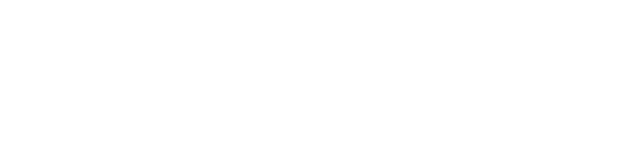
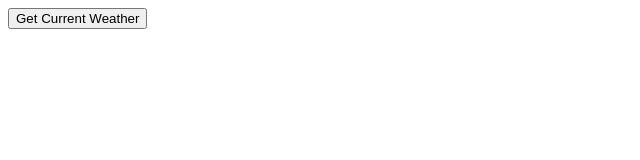
Before and after one commit to acciojob/weather-api-harshlad49, a website: page main.html in a window 1280 px wide. Shown: the whole page, without its empty margins (0-640 px from the left). Drawn offline with Linux system fonts and the light colour scheme.

Commit message:
created a submission

```diff
--- a/main.html
+++ b/main.html
@@ -1,16 +1,36 @@
 <!DOCTYPE html>
+<html lang="en">
+<head>
+  <meta charset="UTF-8">
+  <title>Weather App</title>
+</head>
+<body>
+  <button onclick="getWeather()">Get Current Weather</button>
+  <div id="weatherData"></div>
 
-<html>
+  <script>
+    async function getWeather() {
+      const apiKey = 'YOUR_API_KEY';  // Replace with your OpenWeatherMap API key
+      const city = 'London';
+      const apiUrl = `https://api.openweathermap.org/data/2.5/weather?q=${city}&appid=${apiKey}`;
 
-<head>
-	<link rel="stylesheet" href="styles.css">
-</head>
+      try {
+        const response = await fetch(apiUrl);
+        if (!response.ok) {
+          throw new Error(`HTTP error! status: ${response.status}`);
+        }
 
-<body>
-	<!-- the entire body must be written by student -->
-    <script type="text/javascript" src="./script.js">
-</script>
+        const data = await response.json();
+        const weatherDescription = data.weather[0].main;
 
+        document.getElementById('weatherData').textContent =
+          `Current weather in ${city}: ${weatherDescription}`;
+      } catch (error) {
+        console.error('Error fetching weather data:', error);
+        document.getElementById('weatherData').textContent =
+          'Failed to retrieve weather data.';
+      }
+    }
+  </script>
 </body>
-
 </html>
```
